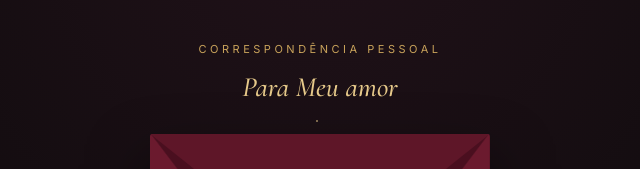
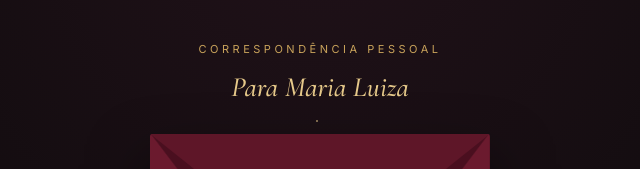
Before and after one commit to joao-pazin/convite-date, a plain HTML site: page index.html in a window 1280 px wide. Shown: the part 177-346 px from the top of the page, 320-960 px from the left. Drawn offline with nearby package versions, Linux system fonts and the light colour scheme.

Commit message:
Personaliza: Maria Luiza, 26/11 às 19:30, WhatsApp
Co-Authored-By: Claude Opus 5.5 <noreply@anthropic.com>
Claude-Session: https://claude.ai/code/session_01GVpAw4Ykqpw6hLFsLdtXxZ

```diff
--- a/index.html
+++ b/index.html
@@ -226,17 +226,17 @@
    ✏️  EDITE AQUI — é só trocar os textos entre aspas
    ========================================================= */
 const CONFIG = {
-  nomeDela: "Meu amor",
+  nomeDela: "Maria Luiza",
   nomeDele: "Seu marido",
   inicialLacre: "♦",                  // ex: a sua inicial, "J"
   pergunta: "Aceitas um date?",
   assinatura: "— sem pressa, só nós dois",
-  data: "2026-12-12T19:30",           // AAAA-MM-DDTHH:MM
+  data: "2026-11-26T19:30",           // AAAA-MM-DDTHH:MM
   duracaoHoras: 4,
   local: "Surpresa",
   endereco: "",                       // opcional, vai para a agenda
   dressCode: "Algo que eu vá querer tirar depois",
-  whatsapp: "",                       // seu número com DDI+DDD, ex: "5575999999999"
+  whatsapp: "5521992226666",          // seu número com DDI+DDD, ex: "5575999999999"
   ps: "",                             // opcional, aparece no fim
   depois: [
     ["Banho a dois",          "Água quente, luz baixa, nenhuma pressa de sair."],
@@ -245,7 +245,7 @@ const CONFIG = {
     ["Strip pôquer",          "Aviso: eu jogo muito mal. Ou finjo."],
     ["Noite fora de casa",    "Um quarto de hotel, celular no silencioso."],
     ["Você manda",            "Por uma noite, cada pedido seu é uma ordem."],
-    ["Surpreenda-me",         "Deixa comigo. Prometo valer a pena."],
+    ["Surpreenda-me",         ""],
   ],
 };
 /* ========================================================= */
@@ -353,7 +353,7 @@ const chosen=new Set();
 CONFIG.depois.forEach(([t,d],i)=>{
   const b=document.createElement("button");b.className="opt";
   b.innerHTML=`<div class="box"></div><div><b></b><span></span></div>`;
-  b.querySelector("b").textContent=t;b.querySelector("span").textContent=d;
+  b.querySelector("b").textContent=t;if(d)b.querySelector("span").textContent=d;else b.querySelector("span").remove();
   b.onclick=()=>{ chosen.has(i)?chosen.delete(i):chosen.add(i); b.classList.toggle("sel"); $("#toTicket").disabled=!chosen.size; };
   $("#menu").appendChild(b);
 });
```
